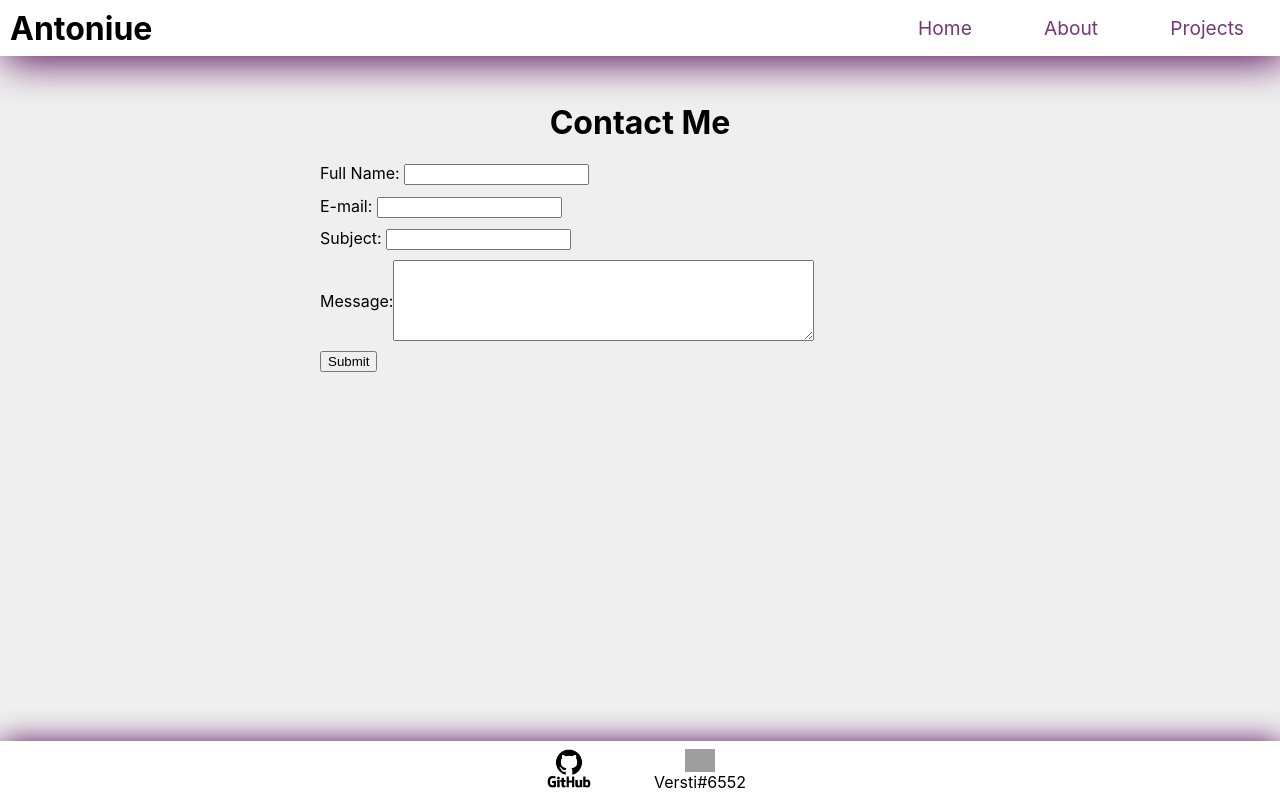
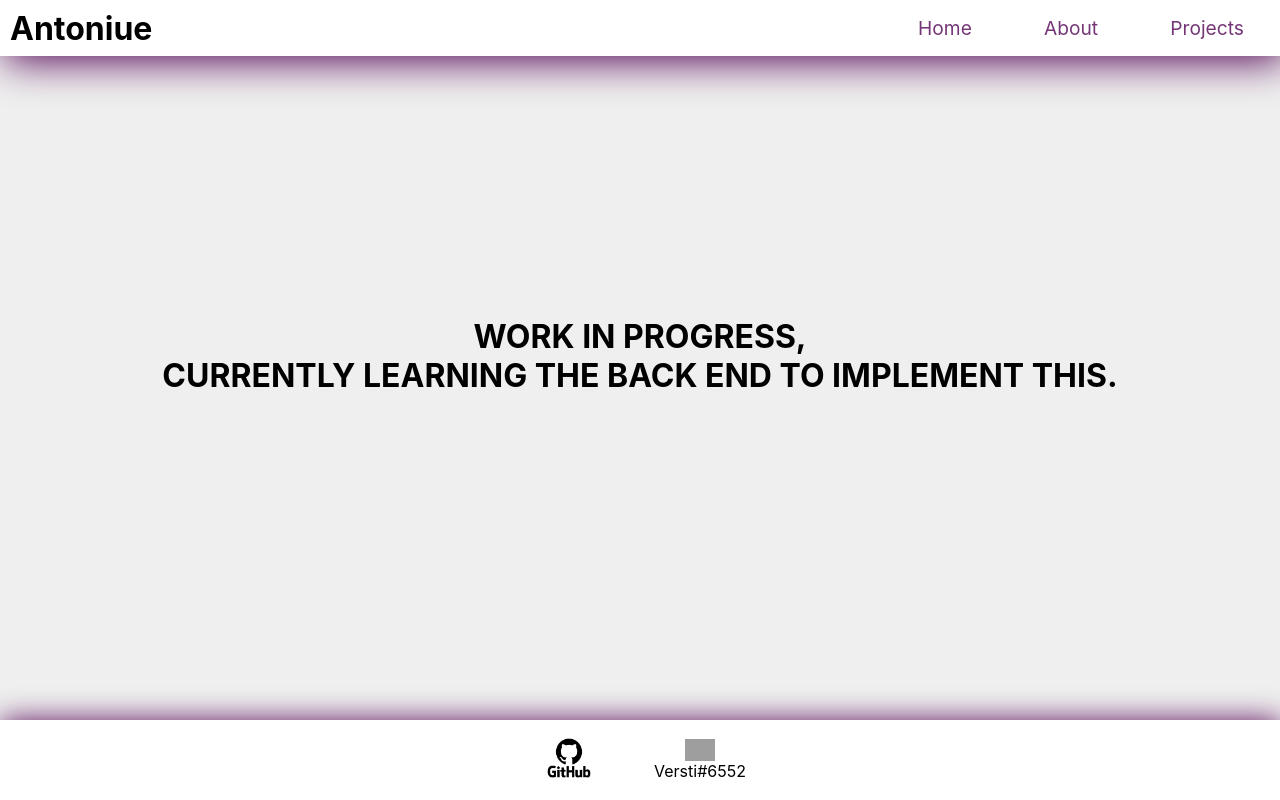
Before and after one commit to Antoniue/portfolio-site, a React (Create React App) app: page /contact in a window 1280 px wide. Built offline with nearby package versions, Linux system fonts and the light colour scheme; grey boxes are pictures that could not be loaded.

Commit message:
changed contact page contents

```diff
--- a/src/components/Contact/ContactPage.js
+++ b/src/components/Contact/ContactPage.js
@@ -7,20 +7,9 @@ function ContactPage(){
         <>
         <div className="content">
             <Header navlist={['Home', 'About', 'Projects']}/>
-            <div className="pageContent">
-                <h1>Contact Me</h1>
-                <form className="contactForm">
-                    <label htmlFor="fullName" className='fullName'>Full Name: <input type="text" name="fullName" id="fullNameInput" />
-                    </label>
-                    <label htmlFor="email" className='email'>E-mail: <input type="email" name="email" id="emailInput" />
-                    </label>
-                    <label htmlFor="subject" className='subject'>Subject: <input type="text" name="subject" id="subjectInput" />
-                    </label>
-                    <label htmlFor="message" className='message'>Message: <textarea rows={5} cols={50} type="text" name="message" id="messageInput" />
-                    </label>
-                    <button type="submit">Submit</button>
-                </form>
-            </div>
+            <h1>WORK IN PROGRESS,<br></br>
+            CURRENTLY LEARNING THE BACK END TO IMPLEMENT THIS.
+            </h1>
             <Footer />
         </div>
         </>
```
